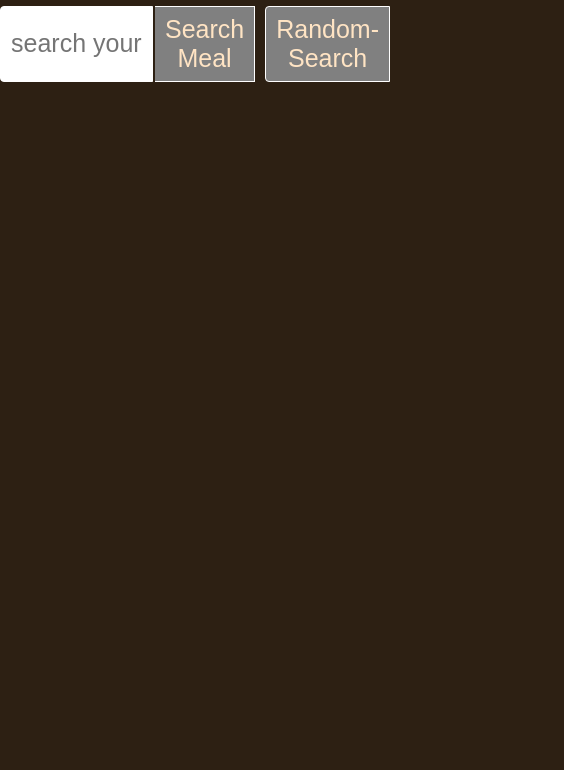
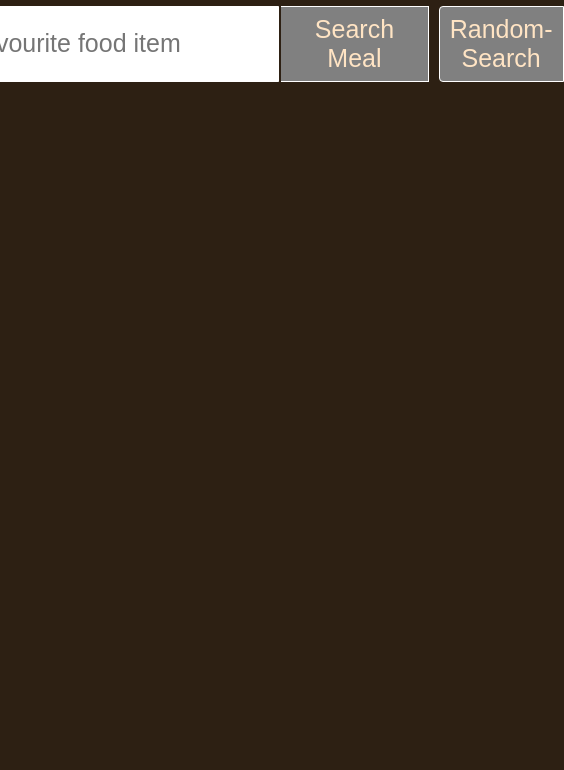
Before and after one commit to Nayeem-Uddin/Hungry-Monster, a plain HTML site: page index.html in a window 390 px wide. Shown: the part 74-844 px from the top of the page, 564 px wide, since content can reach past the window. Drawn offline with Linux system fonts and the light colour scheme.

Commit message:
peramoy-project done

```diff
--- a/style.css
+++ b/style.css
@@ -78,15 +78,3 @@ input[type="text"]{
 .meal:hover .meal-info{
     opacity: 1;
 }
-
-@media(max-width:800px){
-
-}
-@media(max-width:700px){
-
-}
-@media(max-width:500px){
-    input[type="text"]{
-        width: 100%;
-    }
-}
```
